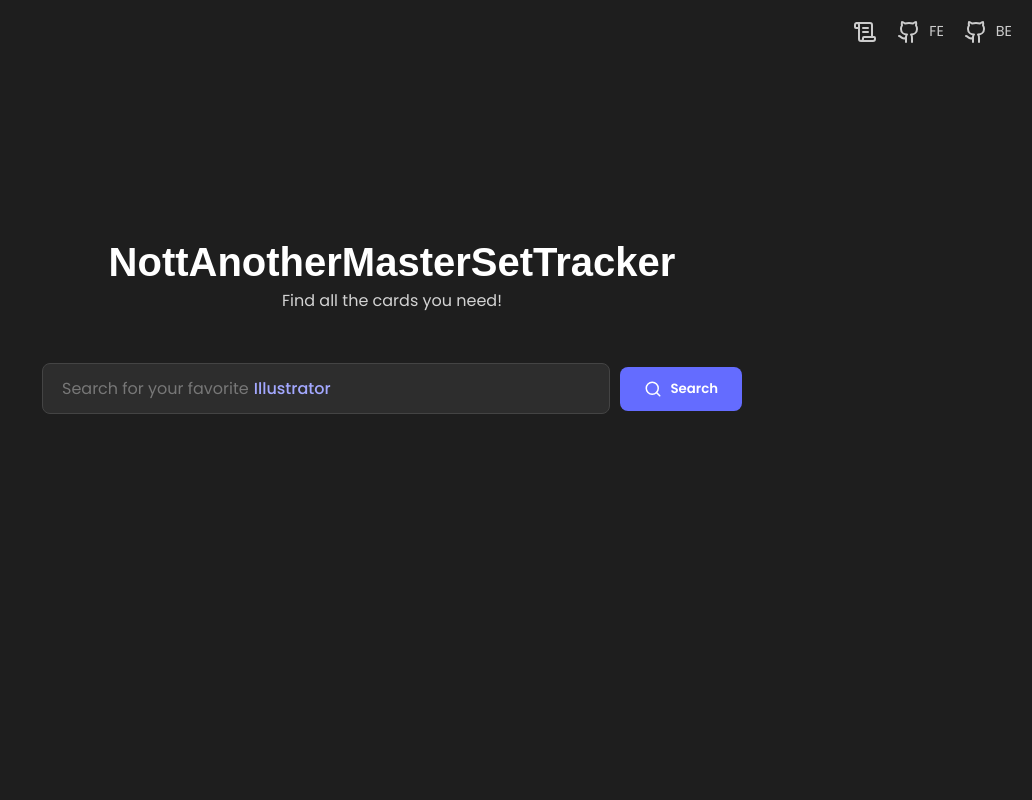
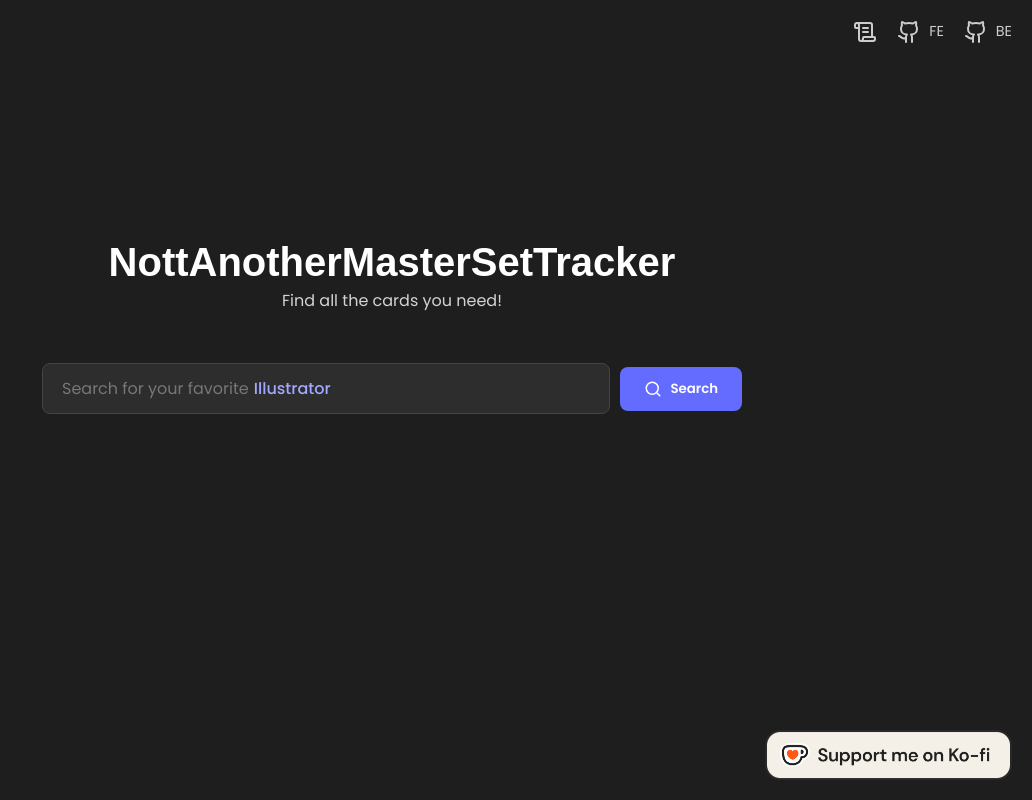
Before and after one commit to deepnimma/FrontNAMST, a React (Vite) app: page / in a window 1280 px wide. Shown: the whole page, without its empty margins (248-1280 px from the left). Built offline with nearby package versions, Linux system fonts and the light colour scheme.

Commit message:
feat(ui): add a ko-fi button for donations (#7)
* Support me button

* align button

* Update changelog

```diff
--- a/public/changelog.json
+++ b/public/changelog.json
@@ -1,4 +1,9 @@
 [
+    {
+      "version": "1.0.3",
+      "date": "2025-11-xx",
+      "changes": ["Added a donation button."]
+    },
     {
         "version": "1.0.2",
         "date": "2025-11-22",
--- a/src/App.css
+++ b/src/App.css
@@ -7,6 +7,7 @@
 @import './styles/Changelog.css';
 @import './styles/TopRightLinks.css';
 @import './styles/ScrollToTopButton.css';
+@import './styles/KofiButton.css';
 
 html {
     scroll-behavior: smooth;
--- a/src/App.tsx
+++ b/src/App.tsx
@@ -12,6 +12,7 @@ import Modal from './components/Modal';
 import Changelog from './components/Changelog';
 import TopRightLinks from './components/TopRightLinks';
 import ScrollToTopButton from './components/ScrollToTopButton';
+import KofiButton from './components/KofiButton';
 
 function App() {
     const [query, setQuery] = useState('');
@@ -63,7 +64,7 @@ function App() {
         const sortedImages = [...images].sort((a, b) => {
             const dateA = new Date(a.releaseDate).getTime();
             const dateB = new Date(b.releaseDate).getTime();
-            if (dateA !== dateB) return newSortOrder === 'asc' ? dateA - dateB : dateB - dateA;
+            if (dateA !== dateB) return newSortOrder === 'asc' ? dateA - dateB : dateB - a.releaseDate;
             const cardNumA = parseInt(a.cardNumber.split('/')[0]);
             const cardNumB = parseInt(b.cardNumber.split('/')[0]);
             return newSortOrder === 'asc' ? cardNumA - cardNumB : cardNumB - cardNumA;
@@ -157,6 +158,7 @@ function App() {
                 changelogData={changelogData}
             />
             <ScrollToTopButton showScrollButton={showScrollButton} scrollToTop={scrollToTop} />
+            <KofiButton showScrollButton={showScrollButton} />
         </>
     );
 }
--- /dev/null
+++ b/src/components/KofiButton.tsx
@@ -0,0 +1,22 @@
+import React from 'react';
+import kofiImage from '../assets/support_me_on_kofi_beige.png';
+import '../styles/KofiButton.css';
+
+interface KofiButtonProps {
+    showScrollButton: boolean;
+}
+
+const KofiButton: React.FC<KofiButtonProps> = ({ showScrollButton }) => {
+    return (
+        <a
+            href="https://ko-fi.com/nottcurious"
+            target="_blank"
+            rel="noopener noreferrer"
+            className={`kofi-button ${showScrollButton ? 'scroll-visible' : 'scroll-hidden'}`}
+        >
+            <img src={kofiImage} alt="Support me on Ko-fi" />
+        </a>
+    );
+};
+
+export default KofiButton;
--- /dev/null
+++ b/src/styles/KofiButton.css
@@ -0,0 +1,23 @@
+.kofi-button {
+    position: fixed;
+    bottom: 20px;
+    right: 90px;
+    z-index: 100;
+    transition: right 0.3s;
+    display: flex;
+    align-items: center;
+    justify-content: center;
+}
+
+.kofi-button img {
+    height: 50px;
+    width: auto;
+}
+
+.kofi-button.scroll-visible {
+    right: 90px;
+}
+
+.kofi-button.scroll-hidden {
+    right: 20px;
+}
```
Also changed, not shown: src/assets/support_me_on_kofi_beige.png (added).
